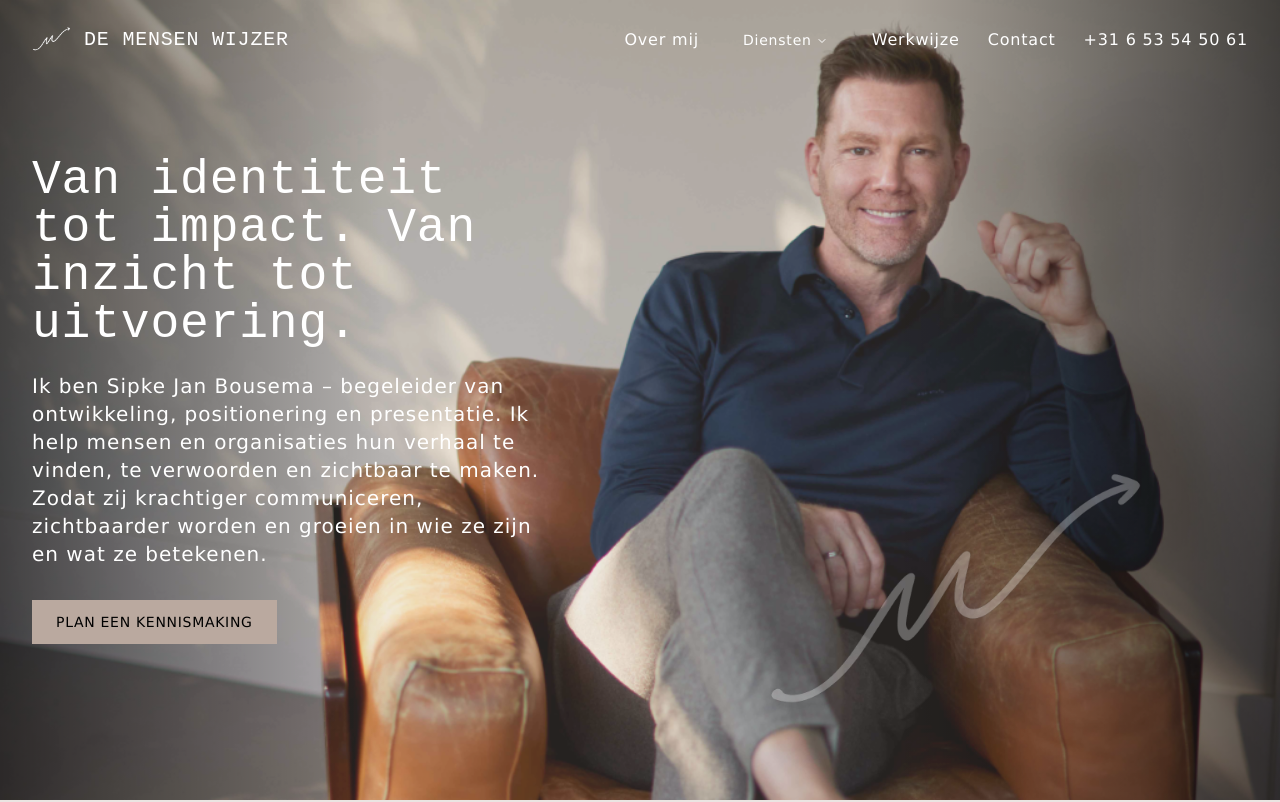
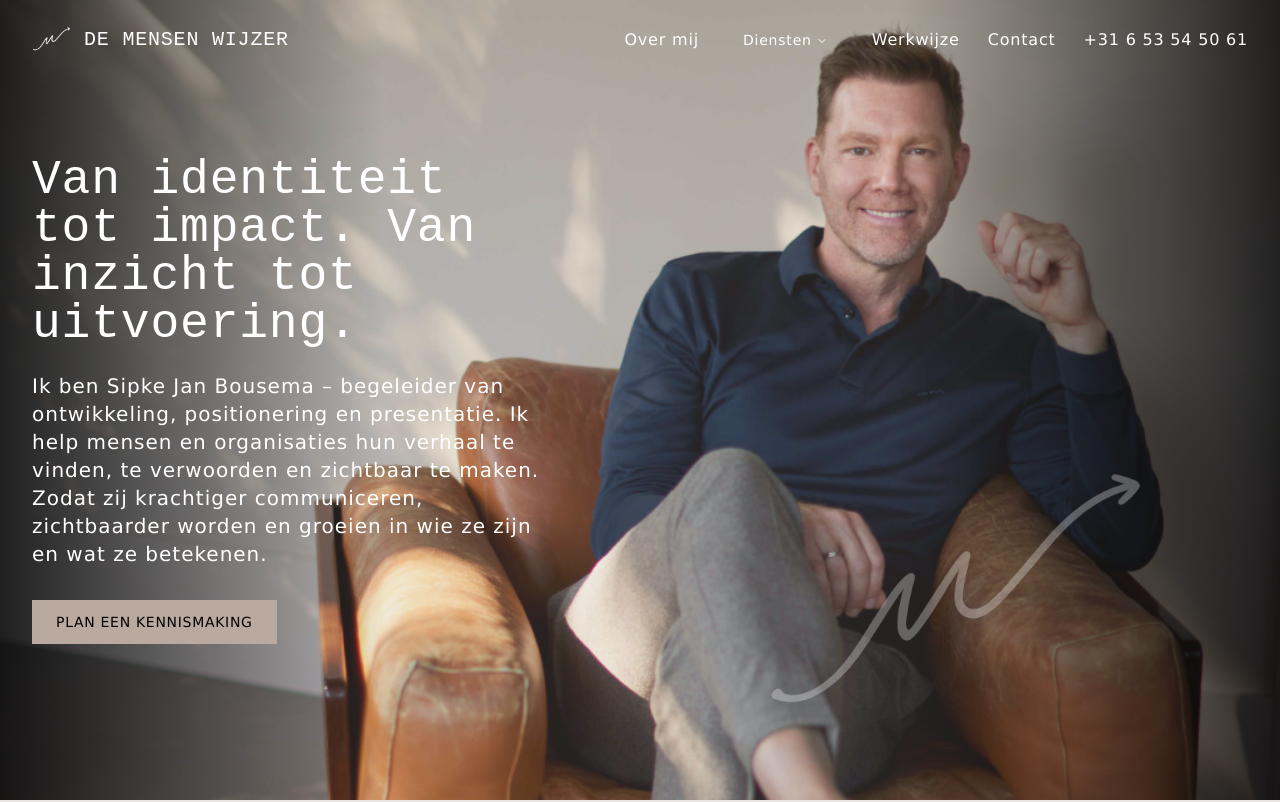
Before and after one commit to accounts-sbo/MensenWijzerProject, a React (Vite) app: page / in a window 1280 px wide. Shown: the top 802 px of the page. Built offline with nearby package versions, Linux system fonts and the light colour scheme; a web font is replaced by a local one.

Commit message:
Fix: Darken hero gradient
Adjust the hero gradient to be darker.

```diff
--- a/src/index.css
+++ b/src/index.css
@@ -77,7 +77,7 @@
   height: 100%;
   top: 0;
   left: 0;
-  background: linear-gradient(to right, rgba(0,0,0,0.6), rgba(0,0,0,0) 30%, rgba(0,0,0,0) 70%, rgba(0,0,0,0.6));
+  background: linear-gradient(to right, rgba(0,0,0,0.8), rgba(0,0,0,0) 30%, rgba(0,0,0,0) 70%, rgba(0,0,0,0.8));
   z-index: 10;
 }
 
```
